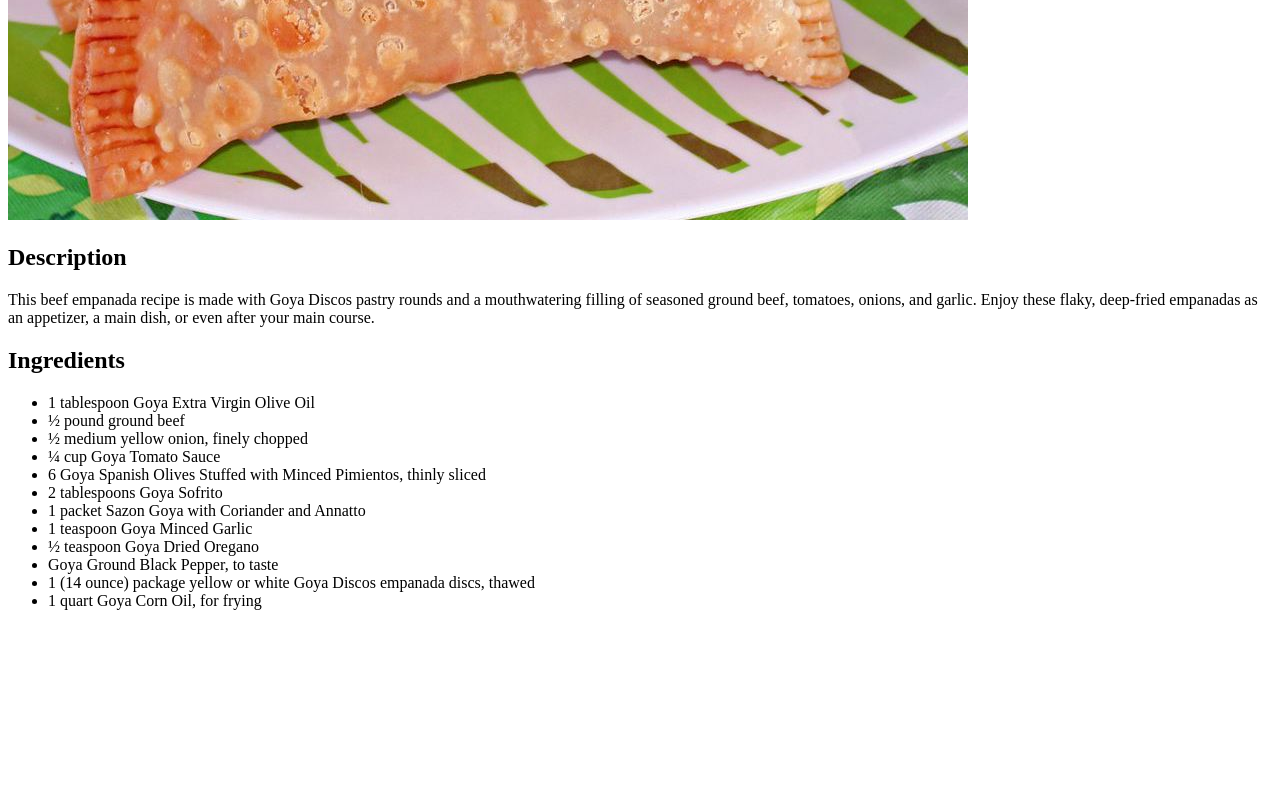
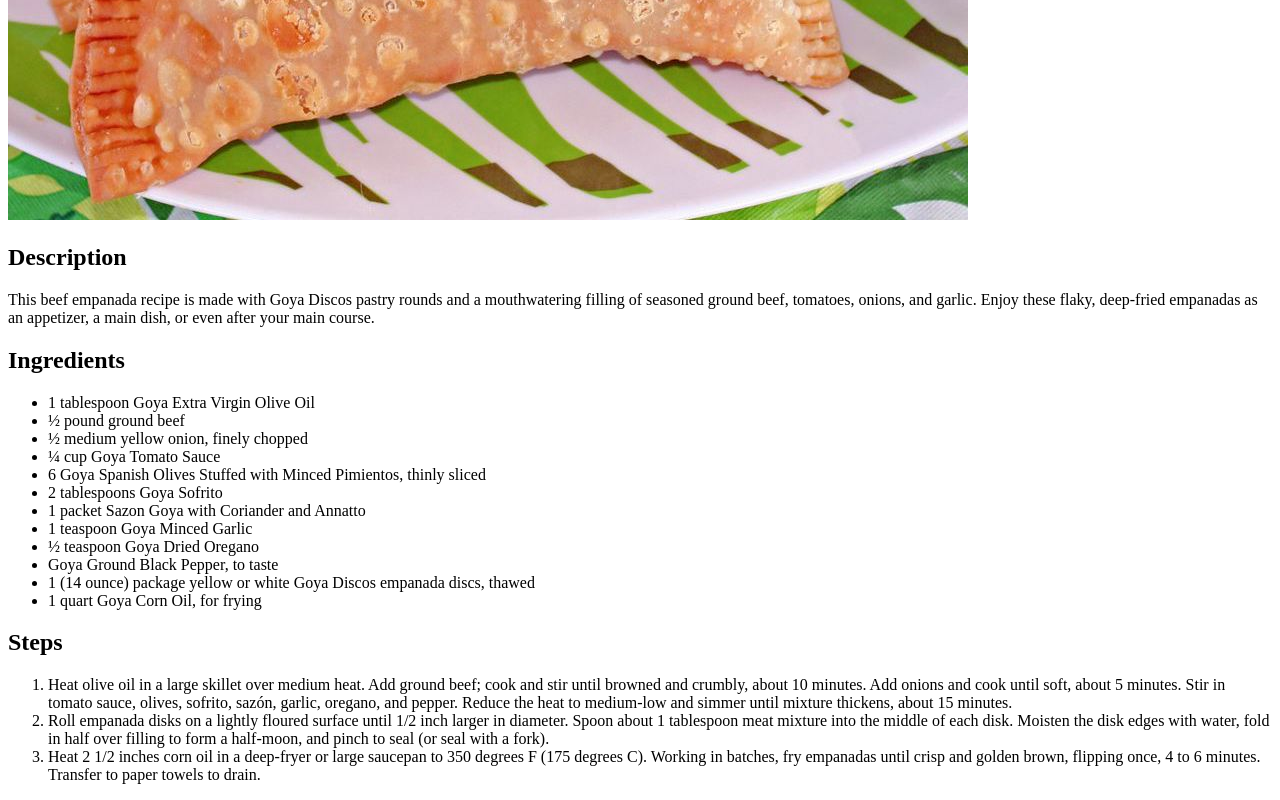
Before and after one commit to nz159/odin-recipes, a plain HTML site: page recipes/empanadas.html in a window 1280 px wide. Shown: the part 580-1380 px from the top of the page. Before the commit the page ends 1206 px from the top, so only its background shows below. Drawn offline with Linux system fonts and the light colour scheme.

Commit message:
Add steps to empanadas, add missing closing tag

```diff
--- a/recipes/empanadas.html
+++ b/recipes/empanadas.html
@@ -27,5 +27,17 @@
             <li>1 (14 ounce) package yellow or white Goya Discos empanada discs, thawed</li>
             <li>1 quart Goya Corn Oil, for frying</li>
         </ul>
+        <h2>Steps</h2>
+        <ol>
+            <li>Heat olive oil in a large skillet over medium heat. Add ground beef; cook and stir until browned and crumbly,
+                about 10 minutes. Add onions and cook until soft, about 5 minutes. Stir in tomato sauce, olives, sofrito, sazón,
+                garlic, oregano, and pepper. Reduce the heat to medium-low and simmer until mixture thickens, about 15 minutes.</li>
+            <li>Roll empanada disks on a lightly floured surface until 1/2 inch larger in diameter. Spoon about 1 tablespoon meat
+                mixture into the middle of each disk. Moisten the disk edges with water, fold in half over filling to form a
+                half-moon, and pinch to seal (or seal with a fork).</li>
+            <li>Heat 2 1/2 inches corn oil in a deep-fryer or large saucepan to 350 degrees F (175 degrees C). Working in batches,
+                fry empanadas until crisp and golden brown, flipping once, 4 to 6 minutes. Transfer to paper towels to drain.</li>
+        </ol>
+        </ul>
     </body>
 </html>
```
